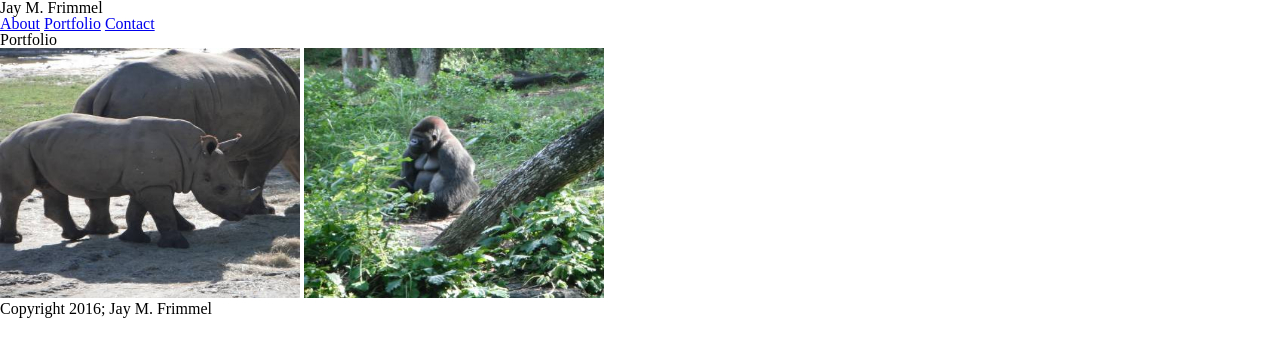
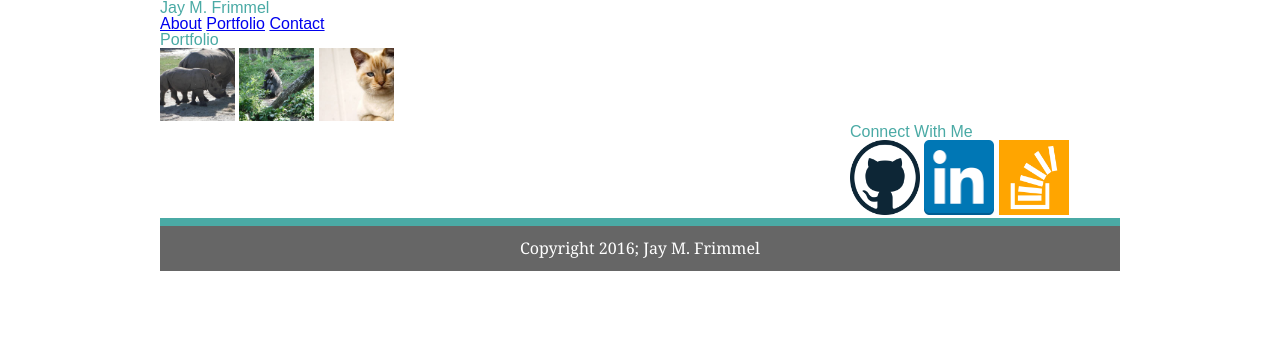
Before and after one commit to JayMFrimmel/Basic-Portfolio-1, a plain HTML site: page portfolio.html in a window 1280 px wide. Drawn offline with Linux system fonts and the light colour scheme.

Commit message:
added code and images

```diff
--- a/assets/css/style.css
+++ b/assets/css/style.css
@@ -1,3 +1,21 @@
+body {
+	width: 960px;
+	margin: auto;
+	font-family: Arial, 'Helvetica Neue', Helvetica, sans-serif;
+	color: #777777;
+}
+h1, h3 {
+	color: #4aaaa5;
+}
+.container {
+	width: 650px;
+	border: solid 5px #dddddd;
+}
+aside {
+	width: 270px;
+	float: right;
+
+}
 form {
 	/* center the form on the page */
 	margin: 0 auto;
@@ -42,3 +60,14 @@ button {
        between the labels and their text fields */
     margin-left: .5em;
 }
+footer {
+	width: 100%;
+	background-color: #666666;
+	font-family: Georgia, 'Times New Roman', Times, serif;
+	color: white;
+	text-align: center;
+	line-height: 25px;
+	border-top: solid 8px #4aaaa5;
+	padding-top: 10px;
+	padding-bottom: 10px;
+}
--- a/portfolio.html
+++ b/portfolio.html
@@ -8,27 +8,43 @@
 </head>
 
 <body>
+	<!-- header section with main title and page links -->
 	<header>
 		<div class="name">
 			<h1>Jay M. Frimmel</h1>
 		</div>
 
 		<nav>
+			<div class="contact">
 			<a href="index.html">About</a>
 			<a href="portfolio.html">Portfolio</a>
 			<a href="contact.html">Contact</a>
+			</div>
 		</nav>
 	</header>
 
-	<div id="container">
-		<h1>Portfolio</h1>
-		<img src="assets/images/animals-q-c-398-395-1.jpg" alt="Hangman" width="300" height="250" />
-		<img src="assets/images/animals-q-c-398-395-2.jpg" alt="Trivia Game" height="250" width="300" />
+	<!-- main section for all pages and has aside part -->
+	<section>
+		<div id="container">
+			<h1>Portfolio</h1>
+			<article>
+				<img src="assets/images/animals-q-c-398-395-1.jpg" alt="Hangman" width="75" height="73" />
+				<img src="assets/images/animals-q-c-398-395-2.jpg" alt="Trivia Game" height="73" width="75" />
+				<img src="assets/images/cats-q-c-398-395-8.jpg" alt="RPG game" width="75" height="73">
+			</article>
 
-	</div>
+		<aside>
+			<h3>Connect With Me</h3>
+				<img src="assets/images/github-512.png" alt="GitHub" height="75" width="70">
+				<img src="assets/images/linkdin.png" alt="LinkdIn" width="70" height="75">
+				<img src="assets/images/stackoverflow.png" alt="StackOverflow" height="75" width="70">
+		</aside>
+		</div>
+	</section>
+	<div style="clear: both;">
+		</div>
 
-
-<footer>
+	<footer>
 		Copyright 2016; Jay M. Frimmel
 	</footer>
 
```
Also changed, not shown: contact.html (+19 -0 lines), index.html (+20 -10 lines).
